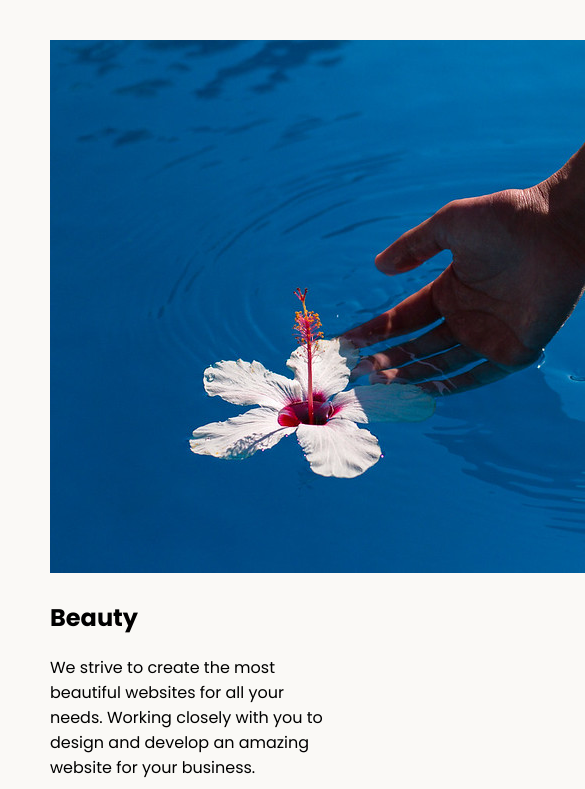
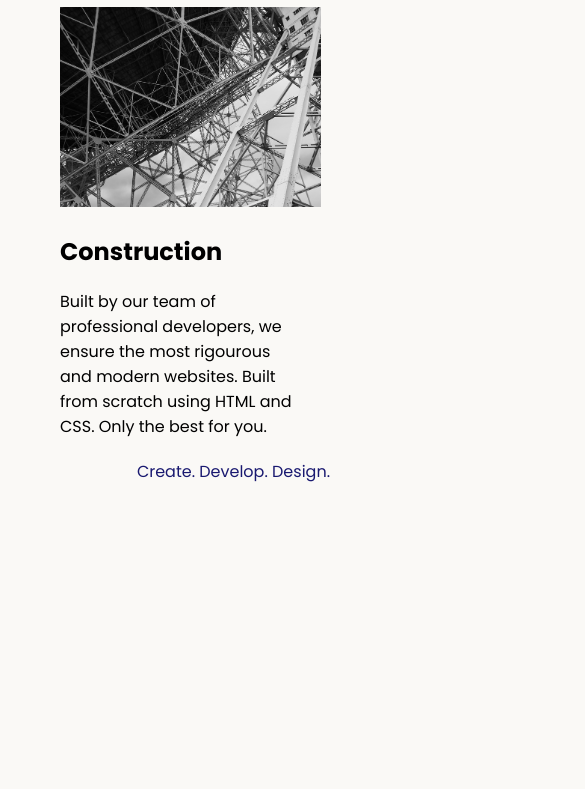
Before and after one commit to BobliHH/Web-Development-Projects, a plain HTML site: page html+css/css/8.4 Web Design Agency Project/index.html in a window 390 px wide. Shown: the part 770-1559 px from the top of the page, 585 px wide, since content can reach past the window. After the commit the page ends 1264 px from the top, so only its background shows below. Drawn offline with Linux system fonts and the light colour scheme.

Commit message:
design a page

```diff
--- a/html+css/css/8.4 Web Design Agency Project/index.html
+++ b/html+css/css/8.4 Web Design Agency Project/index.html
@@ -1,38 +1,52 @@
 <!DOCTYPE html>
 <html lang="en">
-
   <head>
-  <meta charset="UTF-8">
-  <meta name="viewport" content="width=device-width, initial-scale=1.0">
+    <meta charset="UTF-8" />
+    <meta name="viewport" content="width=device-width, initial-scale=1.0" />
     <title>Agency</title>
-  <link rel="stylesheet" href="./style.css">
-  <link rel="preconnect" href="https://fonts.googleapis.com">
-  <link rel="preconnect" href="https://fonts.gstatic.com" crossorigin>
-  <link href="https://fonts.googleapis.com/css2?family=Poppins:wght@400;700&display=swap" rel="stylesheet">
+    <link rel="stylesheet" href="./style.css" />
+    <link rel="preconnect" href="https://fonts.googleapis.com" />
+    <link rel="preconnect" href="https://fonts.gstatic.com" crossorigin />
+    <link
+      href="https://fonts.googleapis.com/css2?family=Poppins:wght@400;700&display=swap"
+      rel="stylesheet"
+    />
   </head>
 
   <body>
     <div class="main">
-    <img class="logo" src="./assets/images/logo.png" alt="logo">
-    <h1>We are a Creative Design Agency</h1>
-    <div class="left card"><img class="tile-image" src="./assets/images/beautiful.jpg" alt="hand and flower in water">
+      <img class="logo" src="./assets/images/logo.png" alt="logo" />
+      <h1>We are a <span>Creative</span> Design Agency</h1>
+      <div class="left card">
+        <img
+          class="tile-image"
+          src="./assets/images/beautiful.jpg"
+          alt="hand and flower in water"
+        />
         <h2 class="card-title">Beauty</h2>
-      <p class="card-text">We strive to create the most beautiful websites for all your needs. Working closely with you
-        to
-        design and
-        develop an amazing website for your business.</p>
+        <p class="card-text">
+          We strive to create the most beautiful websites for all your needs.
+          Working closely with you to design and develop an amazing website for
+          your business.
+        </p>
       </div>
 
-    <div class="right card"><img class="tile-image" src="./assets/images/construction.jpg" alt="metal structure">
+      <div class="right card">
+        <img
+          class="tile-image"
+          src="./assets/images/construction.jpg"
+          alt="metal structure"
+        />
         <h2 class="card-title">Construction</h2>
-      <p>Built by our team of professional developers, we ensure the most rigourous and modern websites. Built from
-        scratch using HTML and CSS. Only the best for you.</p>
+        <p>
+          Built by our team of professional developers, we ensure the most
+          rigourous and modern websites. Built from scratch using HTML and CSS.
+          Only the best for you.
+        </p>
       </div>
-
     </div>
     <footer>
       <p>Create. Develop. Design.</p>
     </footer>
   </body>
-
 </html>
--- a/html+css/css/8.4 Web Design Agency Project/style.css
+++ b/html+css/css/8.4 Web Design Agency Project/style.css
@@ -1,3 +1,6 @@
+* {
+  margin: 0;
+}
 body {
   font-family: "Poppins", sans-serif;
   margin: 50px 50px 0 50px;
@@ -12,9 +15,59 @@ body {
 
 h1 {
   font-size: 5rem;
+  text-align: center;
+}
+h2{
+  padding: 10px;
+}
+p{
+  padding: 10px;
 }
 
-footer {
+footer,
+span {
   text-align: right;
   color: midnightblue;
 }
+div > div > img {
+  height: 200px;
+  float: left;
+  margin: 10px;
+}
+/* .card-text,
+.card-title {
+  float: right;
+} */
+.card {
+  display: inline-block;
+  width: 45%;
+}
+.left {
+  float: left;
+}
+.right {
+  float: right;
+}
+
+@media (max-width: 700px) {
+  h1 {
+    font-size: 2.5rem;
+  }
+  .logo {
+    max-width: 30% !important;
+  }
+  .card {
+    width: 90%;
+  }
+  .left {
+    float: none;
+  }
+  .right {
+    float: none;
+  }
+  div > div > img {
+    float: none;
+    width: 100%;
+    object-fit: cover;
+  }
+}
```
Lines whose indentation alone changed are shown as unchanged.
